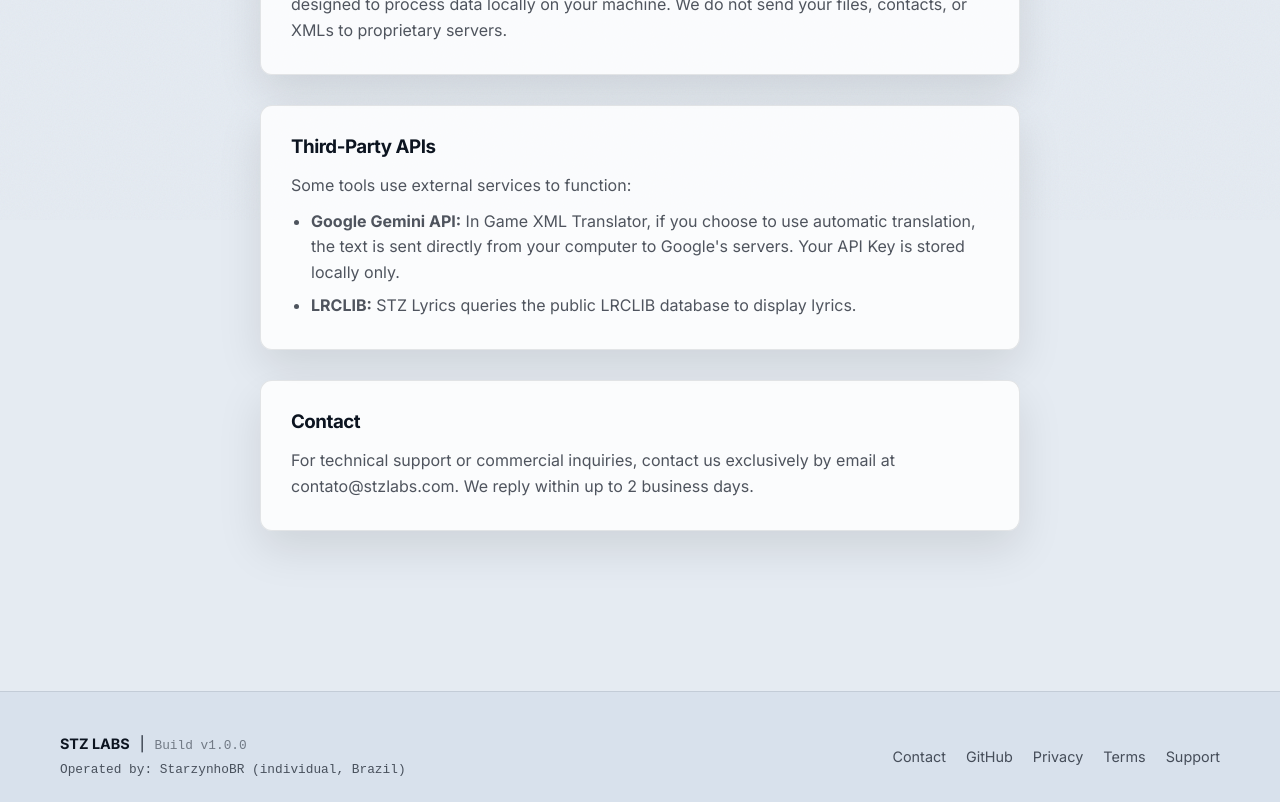
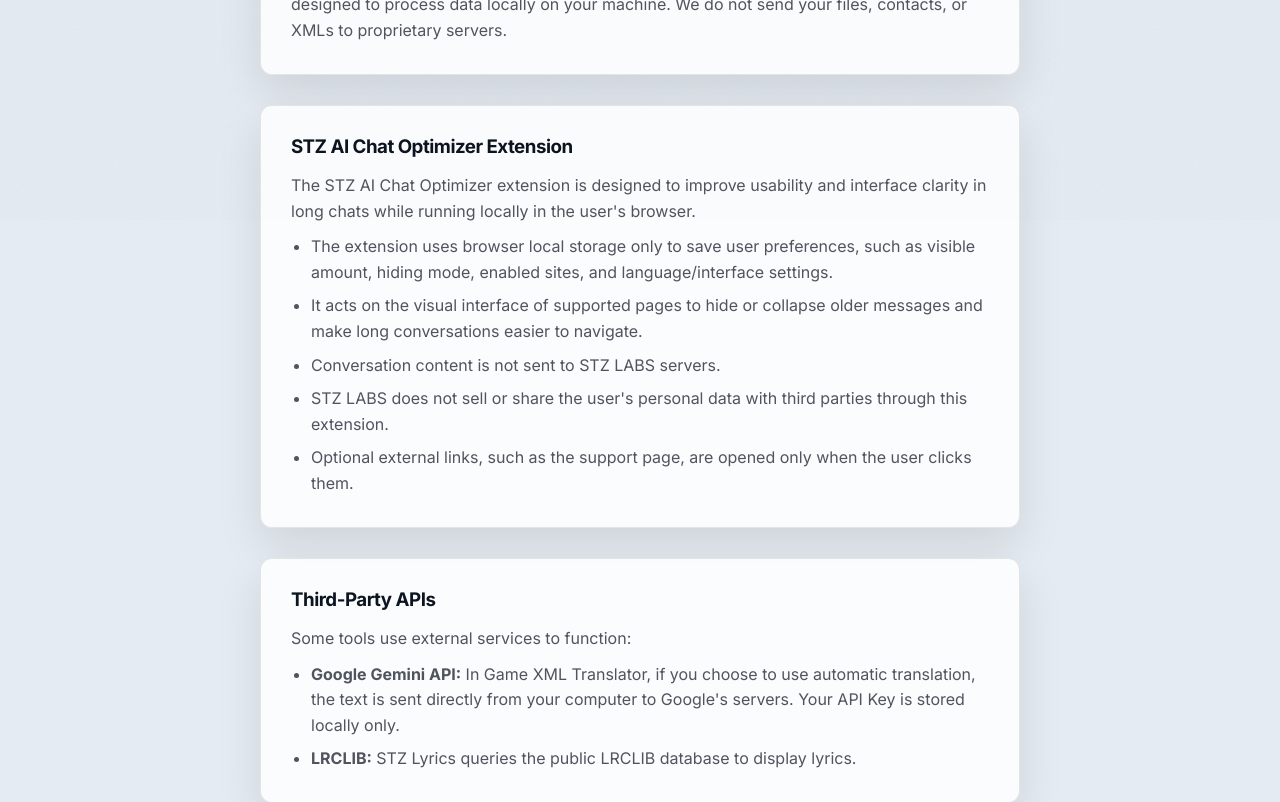
Before and after one commit to starzynhobr/stz-labs, a Next.js app: page /privacy in a window 1280 px wide. Shown: the part 580-1382 px from the top of the page. Built offline with nearby package versions, Linux system fonts and the light colour scheme.

Commit message:
Add privacy subsection for STZ AI Chat Optimizer

```diff
--- a/app/privacy/page.js
+++ b/app/privacy/page.js
@@ -45,6 +45,39 @@
 
                     <article className="card" style={{ marginBottom: '30px' }}>
                         <h3 style={{ marginBottom: '15px' }}>
+                            <TranslatedText as="span" i18nKey="privacy.extension_title" />
+                        </h3>
+                        <p className="text-muted">
+                            <TranslatedText as="span" i18nKey="privacy.extension_desc" />
+                        </p>
+                        <ul
+                            style={{
+                                listStyle: 'disc',
+                                marginLeft: '20px',
+                                color: 'var(--text-muted)',
+                                marginTop: '10px',
+                            }}
+                        >
+                            <li style={{ marginBottom: '8px' }}>
+                                <TranslatedText as="span" i18nKey="privacy.extension_item_1" />
+                            </li>
+                            <li style={{ marginBottom: '8px' }}>
+                                <TranslatedText as="span" i18nKey="privacy.extension_item_2" />
+                            </li>
+                            <li style={{ marginBottom: '8px' }}>
+                                <TranslatedText as="span" i18nKey="privacy.extension_item_3" />
+                            </li>
+                            <li style={{ marginBottom: '8px' }}>
+                                <TranslatedText as="span" i18nKey="privacy.extension_item_4" />
+                            </li>
+                            <li>
+                                <TranslatedText as="span" i18nKey="privacy.extension_item_5" />
+                            </li>
+                        </ul>
+                    </article>
+
+                    <article className="card" style={{ marginBottom: '30px' }}>
+                        <h3 style={{ marginBottom: '15px' }}>
                             <TranslatedText as="span" i18nKey="privacy.api_title" />
                         </h3>
                         <p className="text-muted">
--- a/dictionaries/de.json
+++ b/dictionaries/de.json
@@ -105,6 +105,13 @@
         "subtitle": "Volle Transparenz über die Funktionsweise unserer Software.",
         "local_title": "Lokale Verarbeitung",
         "local_desc": "Alle von STZ LABS entwickelten Softwareprodukte werden entwickelt, um Daten lokal auf Ihrem Rechner zu verarbeiten.",
+        "extension_title": "STZ AI Chat Optimizer Erweiterung",
+        "extension_desc": "Die Erweiterung STZ AI Chat Optimizer wurde entwickelt, um die Nutzbarkeit und Oberfläche in langen Chats zu verbessern, und läuft lokal im Browser des Nutzers.",
+        "extension_item_1": "Die Erweiterung verwendet den lokalen Browser-Speicher nur, um Benutzereinstellungen wie sichtbare Menge, Ausblendmodus, aktivierte Websites und Sprache/Oberfläche zu speichern.",
+        "extension_item_2": "Sie wirkt auf die visuelle Oberfläche unterstützter Seiten, um ältere Nachrichten auszublenden oder einzuklappen und lange Unterhaltungen leichter navigierbar zu machen.",
+        "extension_item_3": "Inhalte von Gesprächen werden nicht an Server von STZ LABS gesendet.",
+        "extension_item_4": "STZ LABS verkauft oder teilt über diese Erweiterung keine personenbezogenen Daten des Nutzers mit Dritten.",
+        "extension_item_5": "Optionale externe Links, wie die Support-Seite, werden nur geöffnet, wenn der Nutzer darauf klickt.",
         "api_title": "Drittanbieter-APIs",
         "api_desc": "Einige Tools verwenden externe Dienste (z.B. Google Gemini, LRCLIB).",
         "api_list_gemini": "<strong>Google Gemini API:</strong> Im Game XML Translator wird der Text direkt von Ihrem Computer an die Google-Server gesendet, wenn Sie die automatische Übersetzung nutzen. Ihre API-Taste wird nur lokal gespeichert.",
--- a/dictionaries/en.json
+++ b/dictionaries/en.json
@@ -105,6 +105,13 @@
         "subtitle": "Full transparency on how our software works.",
         "local_title": "Local Processing",
         "local_desc": "All software developed by STZ LABS (CSV Converter, XML Translator, Lyrics, Suite) is designed to process data locally on your machine. We do not send your files, contacts, or XMLs to proprietary servers.",
+        "extension_title": "STZ AI Chat Optimizer Extension",
+        "extension_desc": "The STZ AI Chat Optimizer extension is designed to improve usability and interface clarity in long chats while running locally in the user's browser.",
+        "extension_item_1": "The extension uses browser local storage only to save user preferences, such as visible amount, hiding mode, enabled sites, and language/interface settings.",
+        "extension_item_2": "It acts on the visual interface of supported pages to hide or collapse older messages and make long conversations easier to navigate.",
+        "extension_item_3": "Conversation content is not sent to STZ LABS servers.",
+        "extension_item_4": "STZ LABS does not sell or share the user's personal data with third parties through this extension.",
+        "extension_item_5": "Optional external links, such as the support page, are opened only when the user clicks them.",
         "api_title": "Third-Party APIs",
         "api_desc": "Some tools use external services to function:",
         "api_list_gemini": "<strong>Google Gemini API:</strong> In Game XML Translator, if you choose to use automatic translation, the text is sent directly from your computer to Google's servers. Your API Key is stored locally only.",
--- a/dictionaries/es.json
+++ b/dictionaries/es.json
@@ -107,6 +107,13 @@
         "subtitle": "Total transparencia sobre cómo funciona nuestro software.",
         "local_title": "Procesamiento Local",
         "local_desc": "Todo el software desarrollado por STZ LABS está diseñado para procesar datos localmente en su máquina.",
+        "extension_title": "Extensión STZ AI Chat Optimizer",
+        "extension_desc": "La extensión STZ AI Chat Optimizer fue diseñada para mejorar la usabilidad y la interfaz en chats largos, funcionando localmente en el navegador del usuario.",
+        "extension_item_1": "La extensión usa solo el almacenamiento local del navegador para guardar preferencias del usuario, como cantidad visible, modo de ocultación, sitios habilitados e idioma/interfaz.",
+        "extension_item_2": "Actúa sobre la interfaz visual de páginas compatibles para ocultar o colapsar mensajes antiguos y facilitar la navegación en conversaciones largas.",
+        "extension_item_3": "El contenido de las conversaciones no se envía a servidores de STZ LABS.",
+        "extension_item_4": "STZ LABS no vende ni comparte datos personales del usuario con terceros a través de esta extensión.",
+        "extension_item_5": "Los enlaces externos opcionales, como la página de soporte, solo se abren cuando el usuario hace clic en ellos.",
         "api_title": "APIs de Terceros",
         "api_desc": "Algunas herramientas utilizan servicios externos para funcionar (ej. Google Gemini, LRCLIB).",
         "api_list_gemini": "<strong>Google Gemini API:</strong> En Game XML Translator, si eliges usar la traducción automática, el texto se envía directamente desde tu computadora a los servidores de Google. Tu clave API se almacena solo localmente.",
--- a/dictionaries/it.json
+++ b/dictionaries/it.json
@@ -107,6 +107,13 @@
         "subtitle": "Trasparenza totale su come funzionano i nostri software.",
         "local_title": "Elaborazione Locale",
         "local_desc": "Tutti i software sviluppati da STZ LABS sono progettati per elaborare i dati localmente sulla tua macchina.",
+        "extension_title": "Estensione STZ AI Chat Optimizer",
+        "extension_desc": "L'estensione STZ AI Chat Optimizer è progettata per migliorare usabilità e interfaccia nelle chat lunghe, funzionando localmente nel browser dell'utente.",
+        "extension_item_1": "L'estensione usa solo lo storage locale del browser per salvare preferenze dell'utente, come quantità visibile, modalità di occultamento, siti abilitati e lingua/interfaccia.",
+        "extension_item_2": "Agisce sull'interfaccia visiva delle pagine supportate per nascondere o comprimere i messaggi più vecchi e rendere più semplice la navigazione nelle conversazioni lunghe.",
+        "extension_item_3": "Il contenuto delle conversazioni non viene inviato ai server di STZ LABS.",
+        "extension_item_4": "STZ LABS non vende né condivide dati personali dell'utente con terze parti tramite questa estensione.",
+        "extension_item_5": "I link esterni opzionali, come la pagina di supporto, vengono aperti solo quando l'utente ci clicca sopra.",
         "api_title": "API di Terze Parti",
         "api_desc": "Alcuni strumenti utilizzano servizi esterni per funzionare (es. Google Gemini, LRCLIB).",
         "api_list_gemini": "<strong>Google Gemini API:</strong> In Game XML Translator, se scegli di utilizzare la traduzione automatica, il testo viene inviato direttamente dal tuo computer ai server di Google. La tua chiave API è memorizzata solo localmente.",
--- a/dictionaries/pt.json
+++ b/dictionaries/pt.json
@@ -104,6 +104,13 @@
         "subtitle": "Transparência total sobre como nossos softwares funcionam.",
         "local_title": "Processamento Local",
         "local_desc": "Todos os softwares desenvolvidos pelo STZ LABS (CSV Converter, XML Translator, Lyrics, Suite) são projetados para processar dados localmente na sua máquina. Não enviamos seus arquivos, contatos ou xmls para servidores proprietários.",
+        "extension_title": "Extensão STZ AI Chat Optimizer",
+        "extension_desc": "A extensão STZ AI Chat Optimizer foi projetada para melhorar a usabilidade e a interface em chats longos, operando localmente no navegador do usuário.",
+        "extension_item_1": "A extensão usa apenas storage/local browser storage para salvar preferências do usuário, como quantidade visível, modo de ocultação, sites habilitados e idioma/interface.",
+        "extension_item_2": "Ela atua sobre a interface visual de páginas suportadas para ocultar ou colapsar mensagens antigas e facilitar a navegação em conversas extensas.",
+        "extension_item_3": "O conteúdo das conversas não é enviado para servidores da STZ LABS.",
+        "extension_item_4": "A STZ LABS não vende nem compartilha dados pessoais do usuário com terceiros por meio dessa extensão.",
+        "extension_item_5": "Links externos opcionais, como a página de suporte, só são abertos quando o usuário clica neles.",
         "api_title": "APIs de Terceiros",
         "api_desc": "Algumas ferramentas utilizam serviços externos para funcionar:",
         "api_list_gemini": "<strong>Google Gemini API:</strong> No Game XML Translator, se você optar por usar a tradução automática, o texto é enviado diretamente do seu computador para os servidores do Google. Sua API Key é armazenada apenas localmente.",
```
Also changed, not shown: dictionaries/fr.json (+7 -0 lines).
